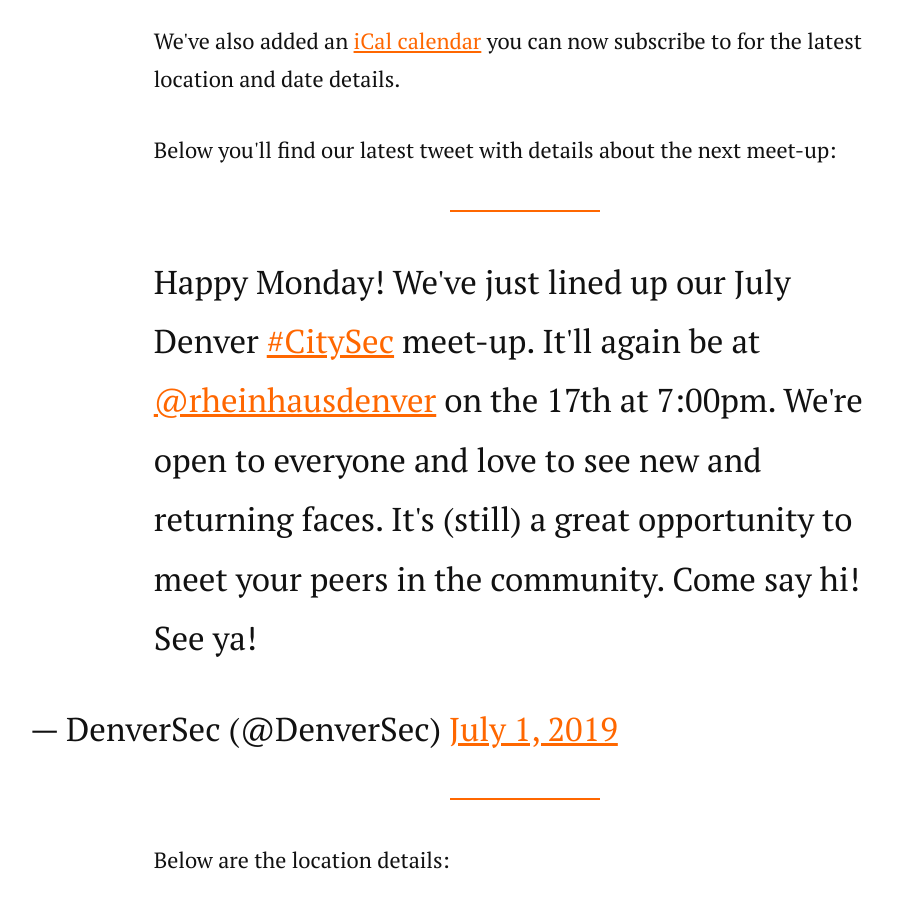
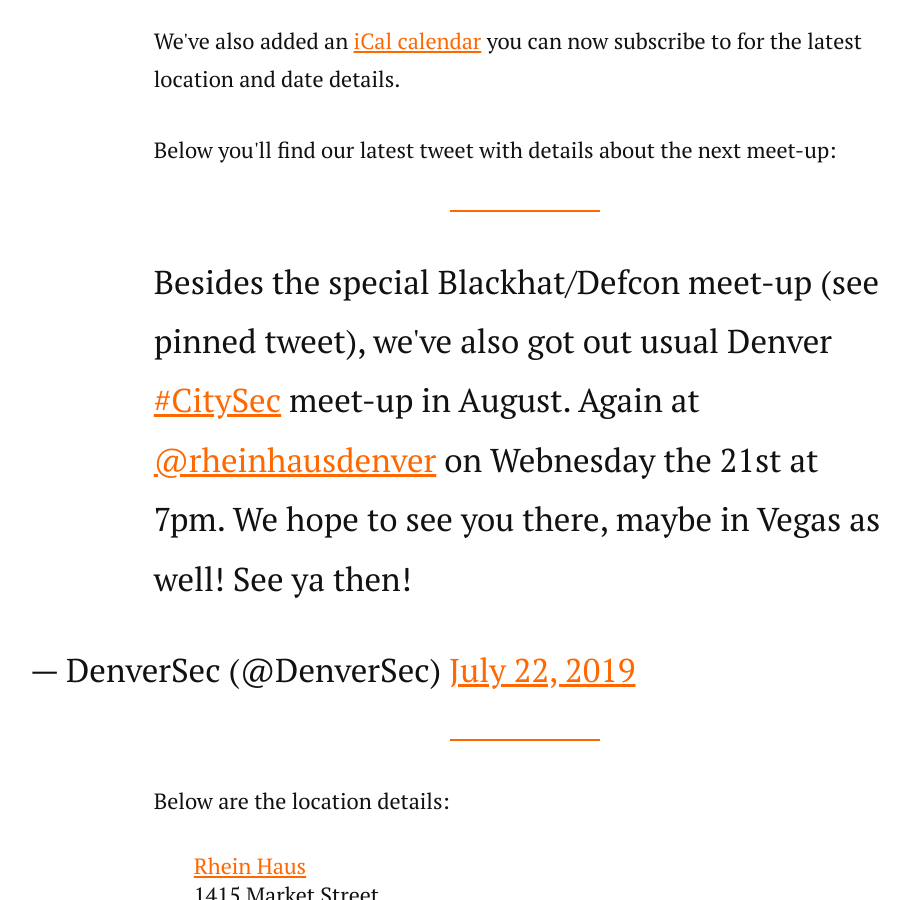
Before and after one commit to denversec/denversec.github.io, a Jekyll site: the page built from index.html, in a window 1280 px wide and 900 px high, scrolled down 1995 px. Shown: the whole window, without its empty margins (115-1025 px from the left). Built offline with Jekyll 4.4.1, drawn with Linux system fonts in a browser that asks for light colours; nearby versions of some CDN libraries; comment, search, counter and statistics services are not loaded.

Commit message:
Update for monthly meetup as well

```diff
--- a/index.html
+++ b/index.html
@@ -20,7 +20,7 @@
   <p>We've also added an <a href="/meetups.ics">iCal calendar</a> you can now subscribe to for the latest location and date details.
   <p>Below you'll find our latest tweet with details about the next meet-up:</p>
   <p>
-    <blockquote class="twitter-tweet"><p lang="en" dir="ltr">Happy Monday! We&#39;ve just lined up our July Denver <a href="https://twitter.com/hashtag/CitySec?src=hash&amp;ref_src=twsrc%5Etfw">#CitySec</a> meet-up. It&#39;ll again be at <a href="https://twitter.com/rheinhausdenver?ref_src=twsrc%5Etfw">@rheinhausdenver</a> on the 17th at 7:00pm. We&#39;re open to everyone and love to see new and returning faces. It&#39;s (still) a great opportunity to meet your peers in the community. Come say hi! See ya!</p>&mdash; DenverSec (@DenverSec) <a href="https://twitter.com/DenverSec/status/1145774515567263745?ref_src=twsrc%5Etfw">July 1, 2019</a></blockquote>
+    <blockquote class="twitter-tweet"><p lang="en" dir="ltr">Besides the special Blackhat/Defcon meet-up (see pinned tweet), we&#39;ve also got out usual Denver <a href="https://twitter.com/hashtag/CitySec?src=hash&amp;ref_src=twsrc%5Etfw">#CitySec</a> meet-up in August. Again at <a href="https://twitter.com/rheinhausdenver?ref_src=twsrc%5Etfw">@rheinhausdenver</a> on Webnesday the 21st at 7pm. We hope to see you there, maybe in Vegas as well! See ya then!</p>&mdash; DenverSec (@DenverSec) <a href="https://twitter.com/DenverSec/status/1153328262656905216?ref_src=twsrc%5Etfw">July 22, 2019</a></blockquote>
   </p>
   <p>Below are the location details:</p>
   <p class="meetup-details">
```
Also changed, not shown: 1 other file.
